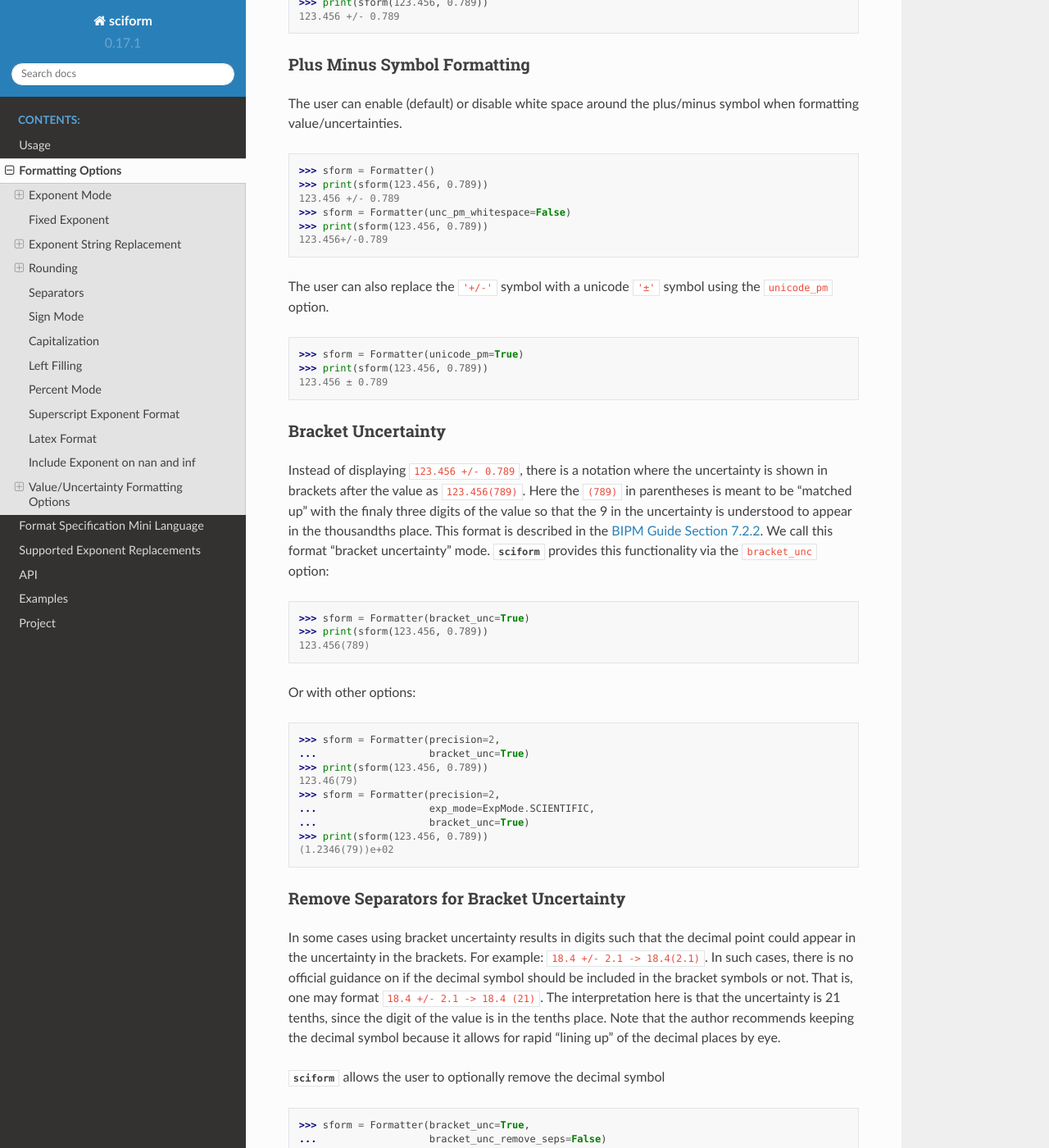
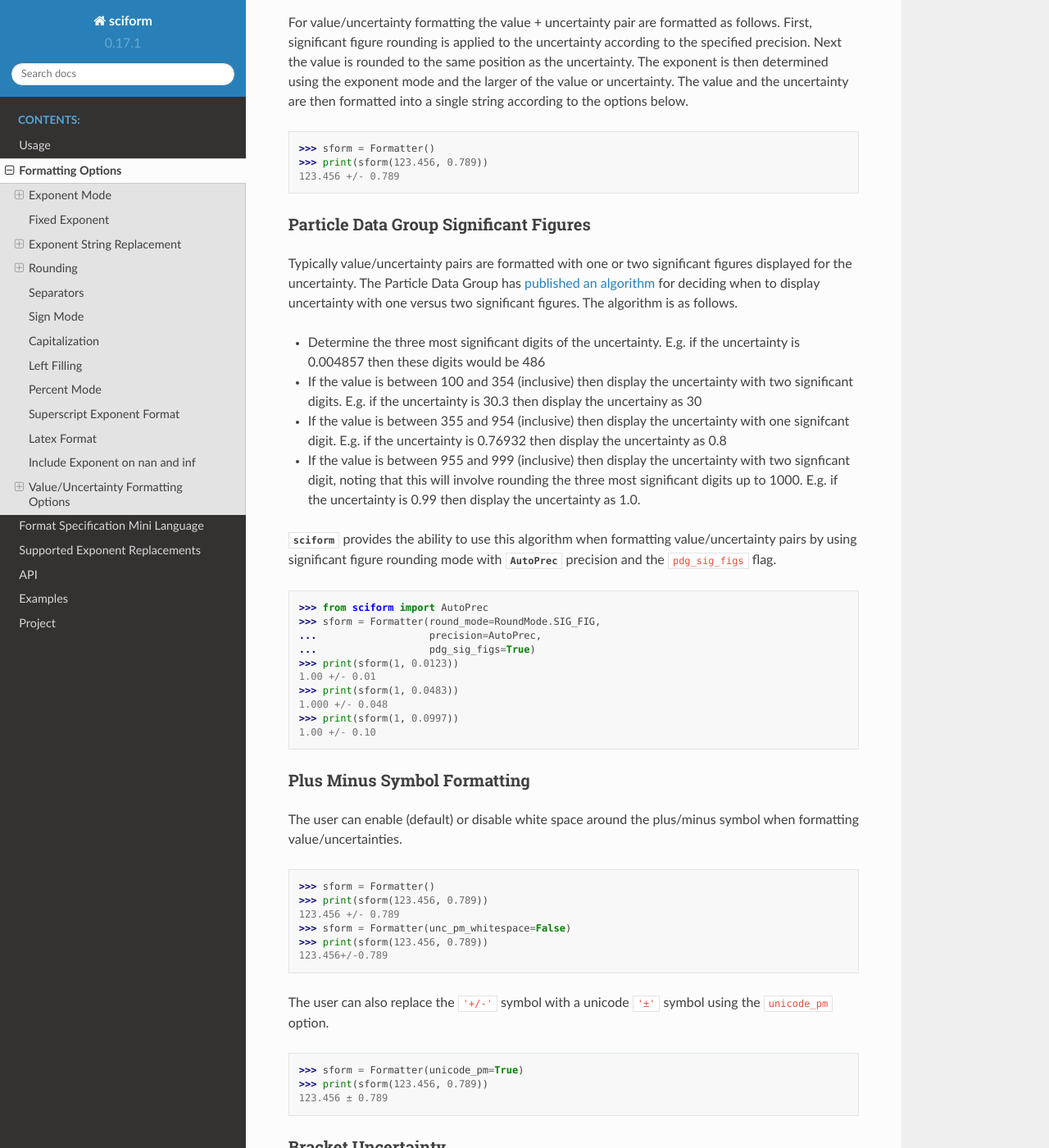
Before and after one commit to jagerber48/sciform, a Sphinx documentation site: the page built from docs/source/options.rst, in a window 1280 px wide and 1400 px high, scrolled down 8555 px. Shown: the whole window at 82% size. Built offline with Sphinx 7.4.7 and the Read the Docs theme 2.0.0, drawn with Linux system fonts in a browser that asks for light colours; some of the changed text lies outside the part shown.

Commit message:
add AutoExp and AutoPrec into public API and add lots of documentation

```diff
--- a/docs/source/options.rst
+++ b/docs/source/options.rst
@@ -124,6 +124,10 @@ nearest multiple of 3 or 10.
 >>> print(sform(123.456))
 0.123456e+03
 
+To explicitly force :mod:`sciform` to automatically select the exponent
+then use the :class:`AutoExp` option and pass ``exp=AutoExp``.
+This is the default value in the global configuration.
+
 Exponent String Replacement
 ===========================
 
@@ -218,6 +222,14 @@ e.g. for ``12345.678`` the most-significant digit appears in the
 ten-thousands, or 10\ :sup:`4`, place.
 To express this number to 4-significant digits means we should round it
 to the tens, or 10\ :sup:`1`, place resulting in ``12350``.
+
+In both cases, if no explicit precision value or number of significant
+figures is supplied then the number is displayed as if no rounding
+occurs.
+That is, all digits, down the least significant, are displayed.
+To explicitly force this behavior use the :class:`AutoPrec` class and
+pass ``precision=AutoPrec``.
+This is the default value in the global configuration.
 
 Note that 1000 rounded to 2 significant figures is, of course, still
 1000.
@@ -459,6 +471,45 @@ according to the options below.
 >>> print(sform(123.456, 0.789))
 123.456 +/- 0.789
 
+Particle Data Group Significant Figures
+---------------------------------------
+
+Typically value/uncertainty pairs are formatted with one or two
+significant figures displayed for the uncertainty.
+The Particle Data Group has
+`published an algorithm <https://pdg.lbl.gov/2010/reviews/rpp2010-rev-rpp-intro.pdf>`_
+for deciding when to
+display uncertainty with one versus two significant figures.
+The algorithm is as follows.
+
+* Determine the three most significant digits of the uncertainty. E.g.
+  if the uncertainty is 0.004857 then these digits would be 486
+* If the value is between 100 and 354 (inclusive) then display the
+  uncertainty with two significant digits. E.g. if the uncertainty is
+  30.3 then display the uncertainy as 30
+* If the value is between 355 and 954 (inclusive) then display the
+  uncertainty with one signifcant digit. E.g. if the uncertainty is
+  0.76932 then display the uncertainty as 0.8
+* If the value is between 955 and 999 (inclusive) then display the
+  uncertainty with two signficant digit, noting that this will involve
+  rounding the three most significant digits up to 1000. E.g. if the
+  uncertainty is 0.99 then display the uncertainty as 1.0.
+
+:mod:`sciform` provides the ability to use this algorithm when
+formatting value/uncertainty pairs by using significant figure rounding
+mode with :class:`AutoPrec` precision and the ``pdg_sig_figs`` flag.
+
+>>> from sciform import AutoPrec
+>>> sform = Formatter(round_mode=RoundMode.SIG_FIG,
+...                   precision=AutoPrec,
+...                   pdg_sig_figs=True)
+>>> print(sform(1, 0.0123))
+1.00 +/- 0.01
+>>> print(sform(1, 0.0483))
+1.000 +/- 0.048
+>>> print(sform(1, 0.0997))
+1.00 +/- 0.10
+
 Plus Minus Symbol Formatting
 ----------------------------
 
```
Also changed, not shown: docs/source/api.rst (+7 -0 lines), src/sciform/__init__.py (+9 -8 lines), 1 other file.
